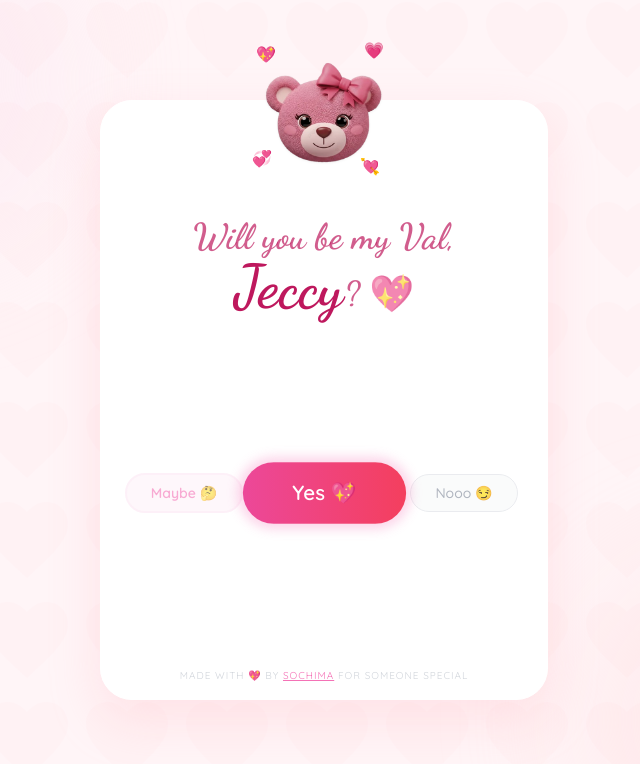
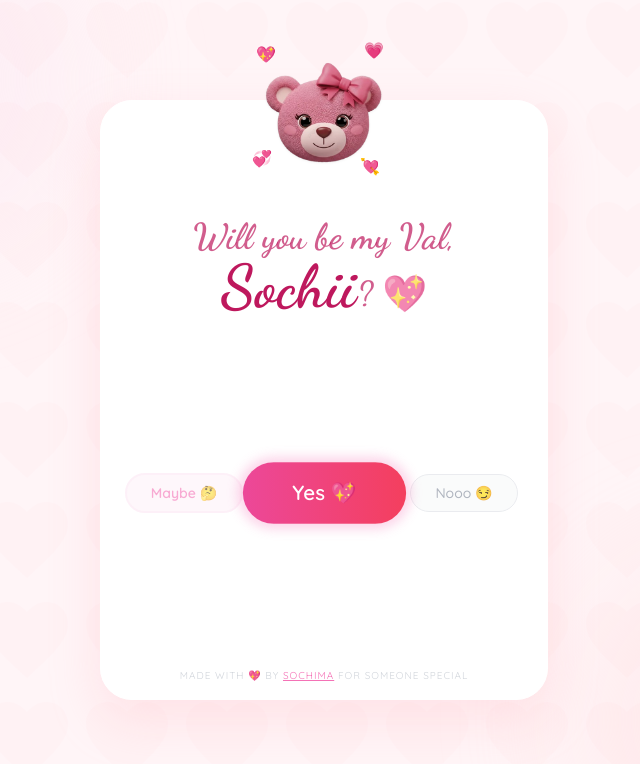
Before and after one commit to sochiicodes/be-my-val, a React (Vite) app: page / in a window 1280 px wide. Shown: the top 764 px of the page, without its empty margins (316-956 px from the left). Built offline with nearby package versions, Linux system fonts and the light colour scheme.

Commit message:
Updated config.ts

```diff
--- a/config.ts
+++ b/config.ts
@@ -2,7 +2,7 @@
 // Configuration for the Valentine Proposal Page
 
 // The name of your special someone
-export const GIRL_NAME = "Jeccy";
+export const GIRL_NAME = "Sochii";
 
 // The main question on the card
 export const QUESTION_TEXT = `Will you be my Val`;
@@ -34,7 +34,7 @@ export const SUCCESS_IMAGE = "https://media4.giphy.com/media/v1.Y2lkPTc5MGI3NjEx
 
 
 // Message shown to the guy when he opens the shared link
-export const GUY_SUCCESS_MESSAGE = "JECCY SAID YES! 🥂✨";
+export const GUY_SUCCESS_MESSAGE = "SHE SAID YES! 🥂✨";
 
 // The message sent over WhatsApp
 export const WHATSAPP_MESSAGE = `Hey! I have a response for you... GUESS?! 💖 Check it out here: `;
```
